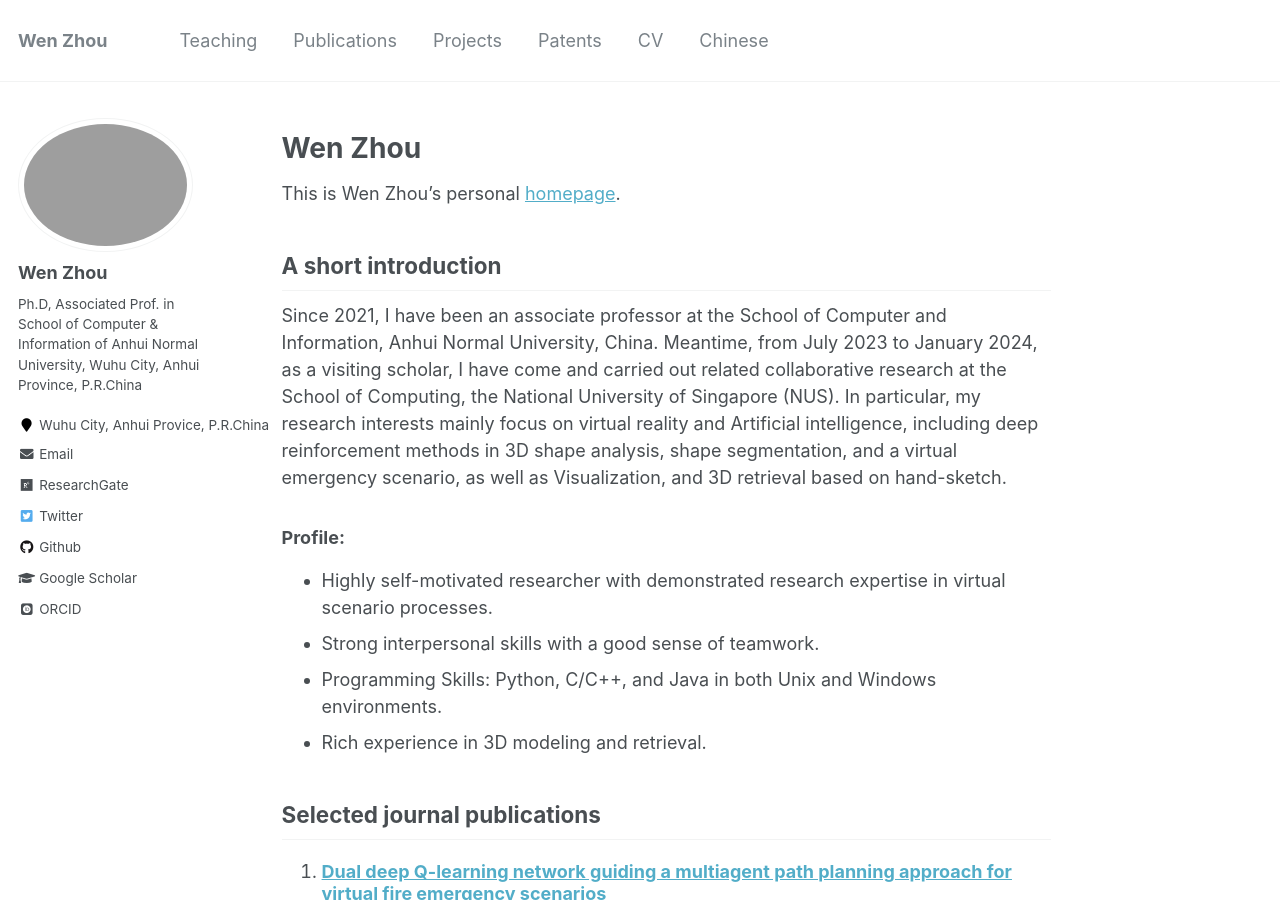
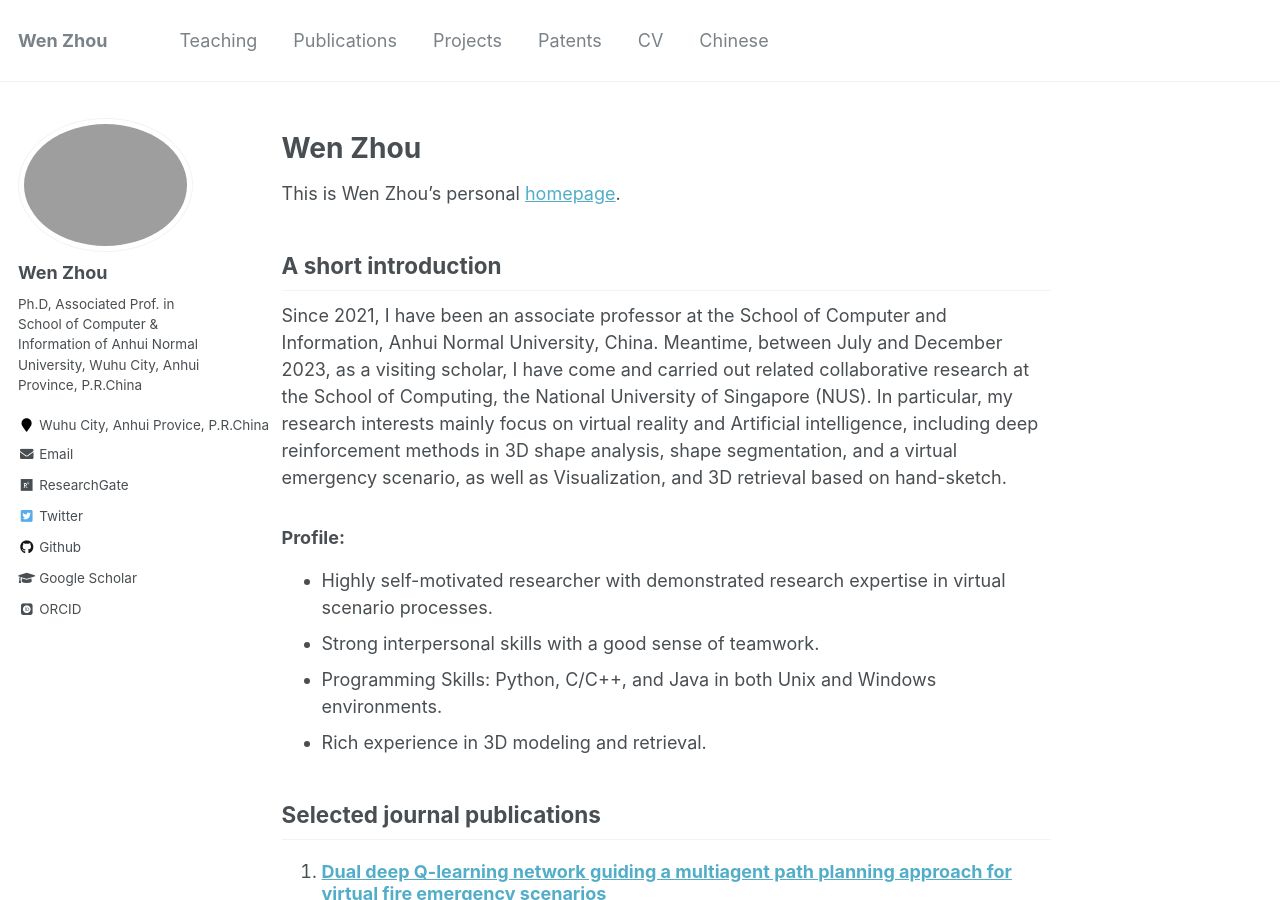
Before and after one commit to zhouwen327/zhouwen327.github.io, a Jekyll site: the page built from _pages/about.md, in a window 1280 px wide and 900 px high. Built offline with Jekyll 4.4.1, drawn with Linux system fonts in a browser that asks for light colours; some web fonts are replaced.

Commit message:
Update about.md

```diff
--- a/_pages/about.md
+++ b/_pages/about.md
@@ -12,8 +12,8 @@
 This is Wen Zhou's personal [homepage](https://zhouwen327.github.io/).
 
 ## A short introduction
-<p aligh='left'>Since 2021, I have been an associate professor at the School of Computer and Information, Anhui Normal University, China. Meantime, from July 2023 to January 2024, as a visiting scholar, I have come and carried out related collaborative research at the School of Computing, the National University of Singapore (NUS).
-In particular, my research interests mainly focus on virtual reality and Artificial intelligence, including deep reinforcement methods in 3D shape analysis, shape segmentation, and a virtual emergency scenario, as well as Visualization, and 3D retrieval based on hand-sketch.</p>
+Since 2021, I have been an associate professor at the School of Computer and Information, Anhui Normal University, China. Meantime, between July and December 2023, as a visiting scholar, I have come and carried out related collaborative research at the School of Computing, the National University of Singapore (NUS).
+In particular, my research interests mainly focus on virtual reality and Artificial intelligence, including deep reinforcement methods in 3D shape analysis, shape segmentation, and a virtual emergency scenario, as well as Visualization, and 3D retrieval based on hand-sketch.
 
 ### Profile:
 * Highly self-motivated researcher with demonstrated research expertise in virtual scenario processes.
```
